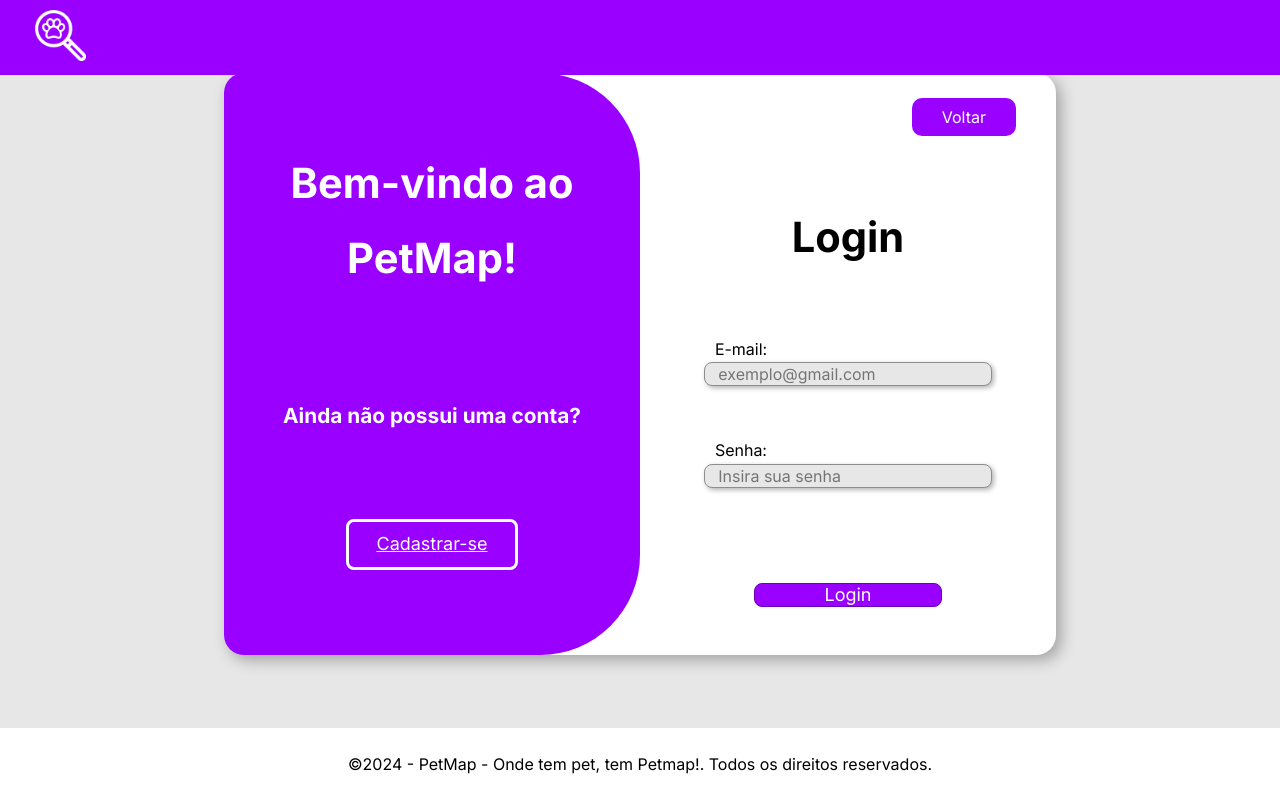
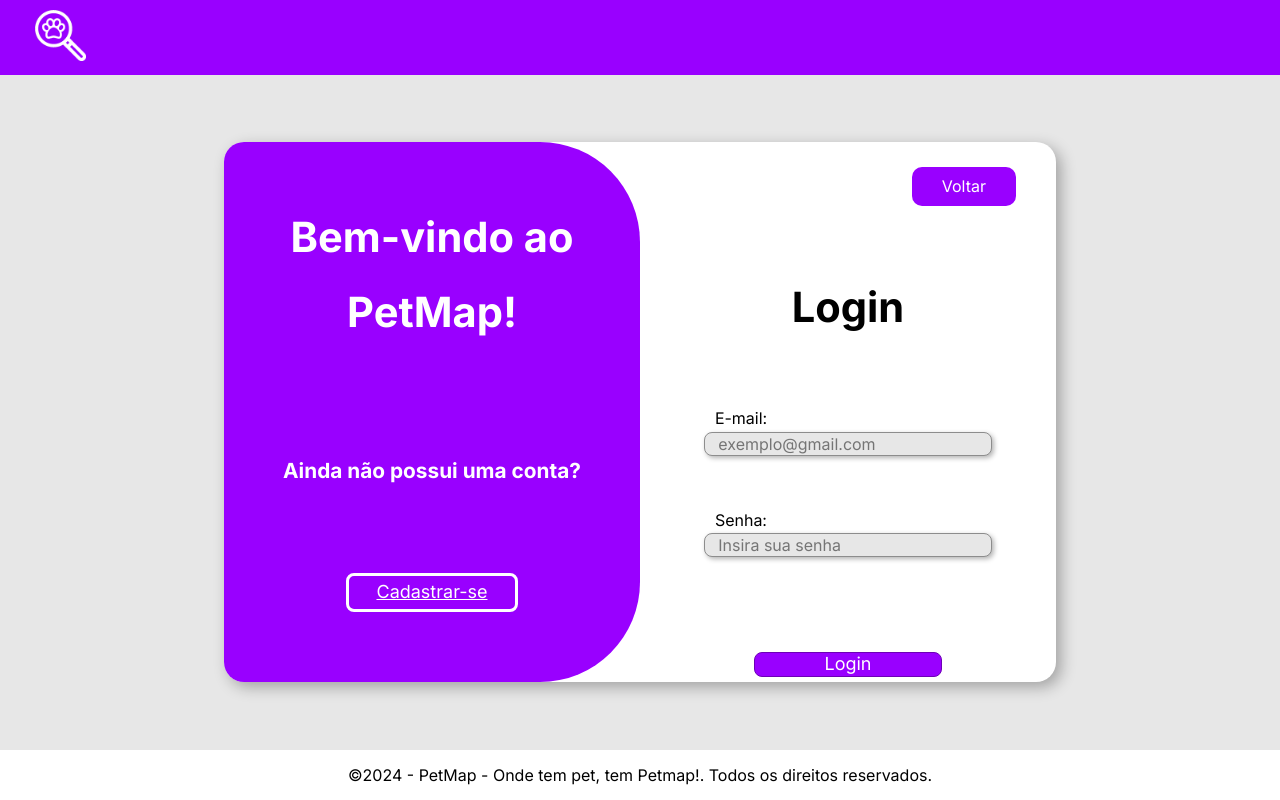
Before and after one commit to arthurpansera/PetMap, a PHP site: page /src/assets/pages/login.html in a window 1280 px wide; the page is wider, and only the part inside the window is pictured. Run offline with PHP 8.4, Linux system fonts and the light colour scheme; some libraries are stand-ins or nearby versions.

Commit message:
PetMap
Projeto de Experiência Criativa

```diff
--- a/src/styles/pages/login/partials/container.css
+++ b/src/styles/pages/login/partials/container.css
@@ -3,6 +3,7 @@
     flex-direction: row;
     align-items: center;
     justify-content: center;
+    padding-top: 75px;
 }
 .box-container {
     display: flex;
```
